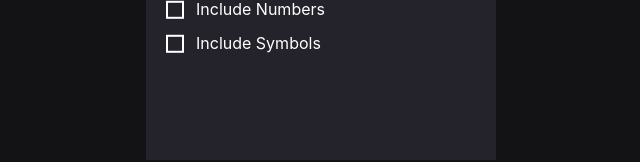
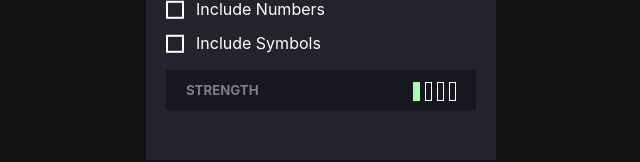
Before and after one commit to andeerlb/gerador-senha-react, a React (Create React App) app: page / in a window 1280 px wide. Shown: the part 440-602 px from the top of the page, without its empty margins (319-959 px from the left). Built offline with nearby package versions, Linux system fonts and the light colour scheme.

Commit message:
criado forca da senha

```diff
--- a/src/components/GeradorSenha/GeradorSenha.js
+++ b/src/components/GeradorSenha/GeradorSenha.js
@@ -11,6 +11,20 @@ const CharacterLength = () => {
                 <FontAwesomeIcon icon={faRuler} />
             </div>
             <input type="range" name="rangeInput" min="1" max="10" />
+        </div>
+    )
+}
+
+const ForcaDaSenha = () => {
+    return (
+        <div className={styles.containerStrength}>
+            <h5>STRENGTH</h5>
+            <div>
+                <div className={[styles.strength, styles.strengthChecked].join(' ')}></div>
+                <div className={[styles.strength].join(' ')}></div>
+                <div className={[styles.strength].join(' ')}></div>
+                <div className={[styles.strength].join(' ')}></div>
+            </div>
         </div>
     )
 }
@@ -31,6 +45,7 @@ const GeradorSenha = () => {
             <div className="m-b-15">
                 <Checkbox id="symbols" label="Include Symbols"/>
             </div>
+            <ForcaDaSenha />
         </div>
     )
 }
--- a/src/components/GeradorSenha/GeradorSenha.module.css
+++ b/src/components/GeradorSenha/GeradorSenha.module.css
@@ -56,3 +56,41 @@
     -webkit-appearance: none;
     margin-top: -6px;
 }
+
+.containerStrength {
+    width: calc(100% - 40px);
+    height: 40px;
+    background-color: #18171f;
+    display: flex;
+    flex-direction: row;
+    justify-content: space-between;
+    align-items: center;
+    padding: 0px 20px;
+    position: relative;
+}
+
+.containerStrength > div {
+    display: flex;
+    flex-direction: row;
+    height: 17px;
+}
+
+.containerStrength > h5 {
+    color: #7f7c8a;
+    font-weight: 700;
+}
+
+.containerStrength > div > .strength {
+    position: relative;
+    width: 5px;
+    height: 100%;
+    background-color: transparent;
+    border: 1px solid #fff;
+    right: 0;
+    margin-left: 5px;
+}
+
+.containerStrength > div > .strengthChecked {
+    background-color: #a4ffaf !important;
+    border: 1px solid #a4ffaf !important;
+}
```
